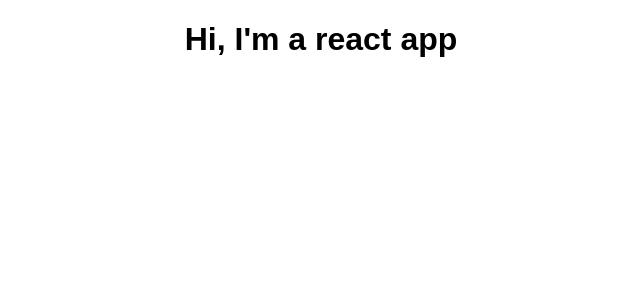
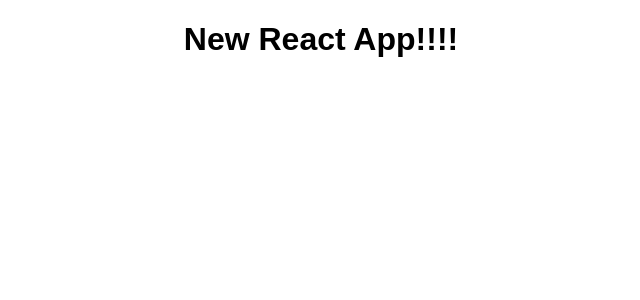
Before and after one commit to JimmyReilly/react-app, a React (Create React App) app: page / in a window 1280 px wide. Shown: the top 300 px of the page, without its empty margins (319-959 px from the left). Built offline with nearby package versions, Linux system fonts and the light colour scheme.

Commit message:
using createElement rather than JSX

```diff
--- a/src/App.js
+++ b/src/App.js
@@ -3,11 +3,12 @@
 
 class App extends Component {
   render() {
-    return (
-      <div className="App">
-        <h1>Hi, I'm a react app</h1>
-      </div>
-    );
+    // return (
+    //   <div className="App">
+    //     <h1>Hi, I'm a react app</h1>
+    //   </div>
+    // );
+    return React.createElement('div', { className: 'App' }, React.createElement('h1', null, 'New React App!!!!'));
   }
 }
 
```
